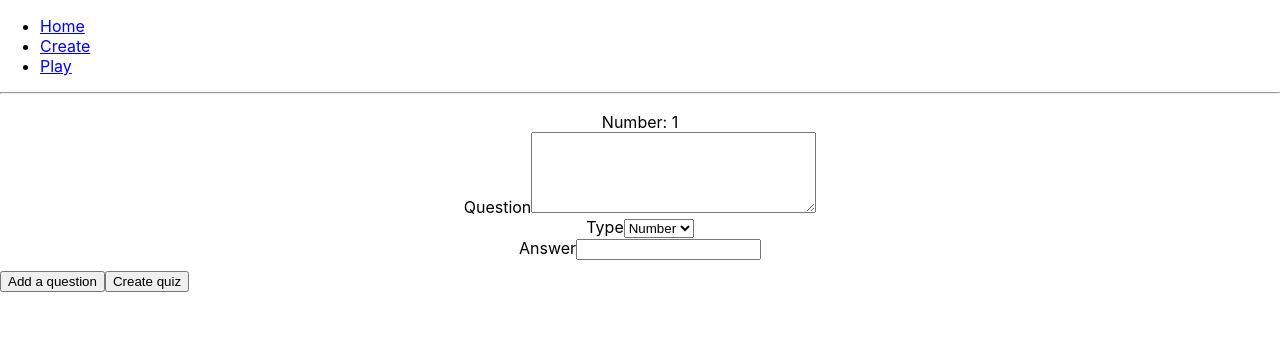
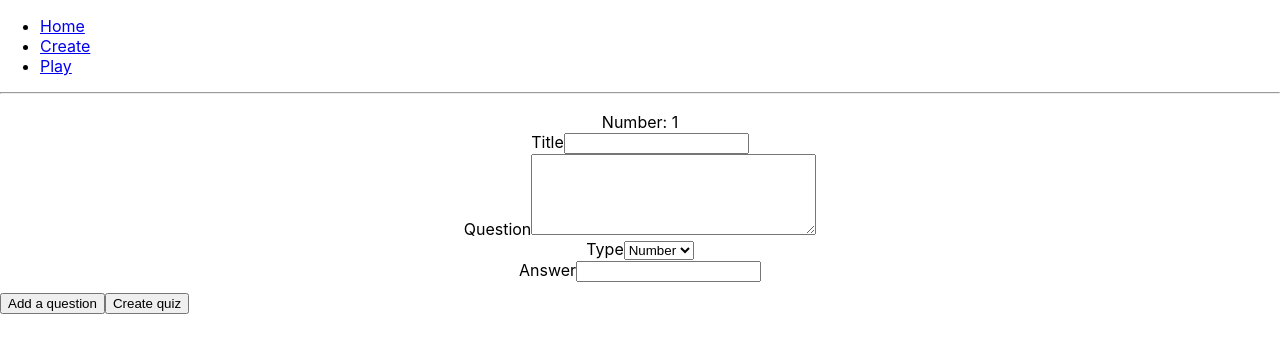
Before and after one commit to godfreydoo/eduArt, a React app: page /create in a window 1280 px wide. Shown: the top 352 px of the page. Built offline with nearby package versions, Linux system fonts and the light colour scheme.

Commit message:
Update schema and components for latest information

```diff
--- a/client/src/components/Form.tsx
+++ b/client/src/components/Form.tsx
@@ -16,6 +16,7 @@ interface Object {
 const Form: React.FC<Props> = ({id, setForm}) => {
 
   const [questionDetails, setQuestionDetails] = useState<any>({
+    Title: '',
     Number: id,
     Question: '',
     Type: '',
@@ -35,6 +36,12 @@ const Form: React.FC<Props> = ({id, setForm}) => {
     <form key={id} className='question-card'>
       <div>
         Number: {id}
+      </div>
+
+      <div>
+        <label>Title
+        <input type="text" name="Title" value={questionDetails.Title} onChange={updateQuestionDetails}/>
+        </label>
       </div>
 
       <div>
--- a/client/src/components/Play.tsx
+++ b/client/src/components/Play.tsx
@@ -4,6 +4,7 @@ import axios, { AxiosRequestConfig } from 'axios';
 
 interface Document {
   _id: string,
+  title: string,
   user: string,
   questions: Array<object>
 }
@@ -33,7 +34,7 @@ const Play: React.FC = () => {
       {quizzes.map((value: Document, index: number) => {
         return (
           <div key={value._id}>
-            <h2>Random title for this quiz</h2>
+            <h2>{value.title || 'Random title for this quiz'}</h2>
             <p>{value.questions.length}</p>
           </div>
         )
--- a/db/schema.ts
+++ b/db/schema.ts
@@ -3,6 +3,8 @@ const mongoose = require('mongoose');
 
 const quizSchema = mongoose.Schema({
   user: {type: String, createIndexes: true},
+  title: {type: String, createIndexes: true},
+  url: {type: String, createIndexes: true},
   questions: mongoose.Schema.Types.Mixed
 });
 
```
